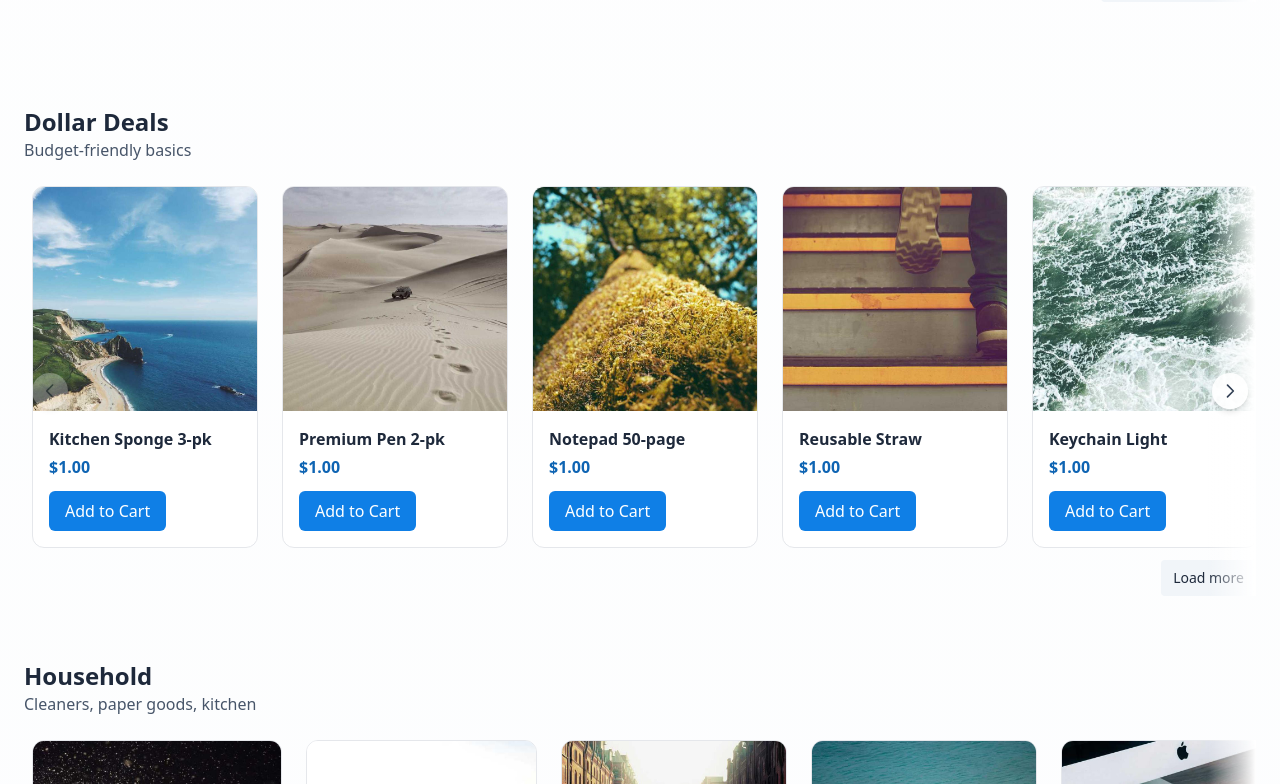
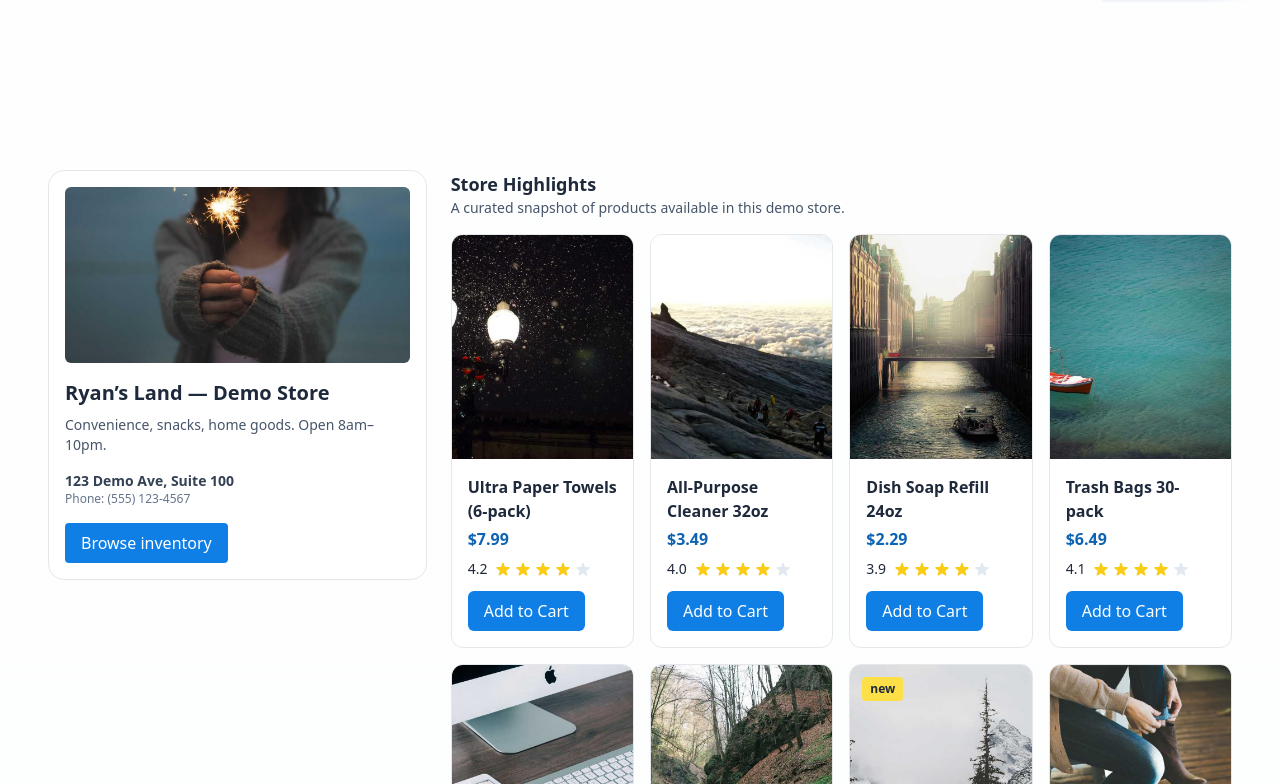
Before and after one commit to redavi19-asu/Land-of-shopping, a React (Vite) app in the folder ryans-land/: page / in a window 1280 px wide. Shown: the part 2376-3160 px from the top of the page. Built offline with nearby package versions, Linux system fonts and the light colour scheme.

Commit message:
feat: add Store page + autoplay featured, Hero links to store; docs

```diff
--- a/ryans-land/src/App.jsx
+++ b/ryans-land/src/App.jsx
@@ -4,6 +4,7 @@ import CategoryCard from "./components/CategoryCard.jsx";
 import ProductCard from "./components/ProductCard.jsx";
 import ScrollySection from "./components/ScrollySection.jsx";
 import CartDrawer from "./components/CartDrawer.jsx";
+import StorePage from "./components/StorePage.jsx";
 import { categories, products, featuredIds } from "./data/products.js";
 
 export default function App() {
@@ -69,6 +70,33 @@ export default function App() {
       el.removeEventListener('scroll', handler);
       window.removeEventListener('resize', handler);
     };
+  }, []);
+
+  // autoplay featured carousel slowly (pauses on focus)
+  useEffect(() => {
+    const el = featuredRef.current;
+    if (!el) return;
+    let tid = null;
+    const start = () => {
+      if (tid) return;
+      tid = setInterval(() => {
+        if (!el) return;
+        // only auto-scroll if not at end
+        if (el.scrollLeft + el.clientWidth < el.scrollWidth - 2) {
+          scrollByOffset(el, 1);
+        } else {
+          // snap back to start after reaching end
+          el.scrollTo({ left: 0, behavior: 'smooth' });
+        }
+      }, 4200);
+    };
+    const stop = () => { if (tid) { clearInterval(tid); tid = null; } };
+    el.addEventListener('mouseenter', stop);
+    el.addEventListener('focusin', stop);
+    el.addEventListener('mouseleave', start);
+    el.addEventListener('focusout', start);
+    start();
+    return () => { stop(); el.removeEventListener('mouseenter', stop); el.removeEventListener('focusin', stop); el.removeEventListener('mouseleave', start); el.removeEventListener('focusout', start); };
   }, []);
 
   // update categories scroll state
@@ -201,6 +229,8 @@ export default function App() {
       </section>
 
       <section className="max-w-7xl mx-auto px-6 py-10 space-y-16">
+        {/* Store preview / mock store page */}
+        <StorePage products={products} />
         {categories.map((c)=>(
           <div key={c.id} id={`cat-${c.id}`}>
             <div className="reveal">
--- a/ryans-land/src/components/Hero.jsx
+++ b/ryans-land/src/components/Hero.jsx
@@ -53,7 +53,7 @@ export default function Hero({ onShopClick, onCartOpen }) {
                 <div className="text-slate-600">123 Demo Ave, Suite 100</div>
               </div>
               <div className="flex gap-3 mt-2">
-                <a href="#categories" className="px-4 py-2 rounded-lg bg-brand-600 text-white text-sm">Shop this store</a>
+                <a href="#store" className="px-4 py-2 rounded-lg bg-brand-600 text-white text-sm">Shop this store</a>
                 <button onClick={onCartOpen} className="px-4 py-2 rounded-lg border border-slate-200 text-sm">View cart</button>
               </div>
               <div className="text-xs text-slate-500 mt-1">This is a mock preview of a real storefront — no real orders processed.</div>
--- /dev/null
+++ b/ryans-land/src/components/StorePage.jsx
@@ -0,0 +1,34 @@
+import ProductCard from "./ProductCard.jsx";
+
+export default function StorePage({ products = [] }) {
+  return (
+    <section id="store" className="max-w-7xl mx-auto px-6 py-16">
+      <div className="reveal grid md:grid-cols-3 gap-6 items-start">
+        <div className="md:col-span-1">
+          <div className="rounded-2xl overflow-hidden border p-4 bg-white">
+            <img src="/images/store.jpg" alt="Storefront" className="w-full h-44 object-cover rounded-md" />
+            <h3 className="mt-4 text-xl font-bold">Ryan’s Land — Demo Store</h3>
+            <div className="text-sm text-slate-600 mt-2">Convenience, snacks, home goods. Open 8am–10pm.</div>
+            <div className="mt-4 text-sm text-slate-700">
+              <div className="font-semibold">123 Demo Ave, Suite 100</div>
+              <div className="text-xs text-slate-500">Phone: (555) 123-4567</div>
+            </div>
+            <div className="mt-4">
+              <button className="px-4 py-2 rounded bg-brand-600 text-white">Browse inventory</button>
+            </div>
+          </div>
+        </div>
+
+        <div className="md:col-span-2">
+          <h4 className="text-lg font-bold">Store Highlights</h4>
+          <p className="text-sm text-slate-600">A curated snapshot of products available in this demo store.</p>
+          <div className="mt-4 grid grid-cols-2 sm:grid-cols-3 lg:grid-cols-4 gap-4">
+            {products.slice(0, 12).map(p => (
+              <ProductCard key={p.id} item={p} />
+            ))}
+          </div>
+        </div>
+      </div>
+    </section>
+  );
+}
```
Also changed, not shown: 1 other file (tests, documents, lock files or other folders).
